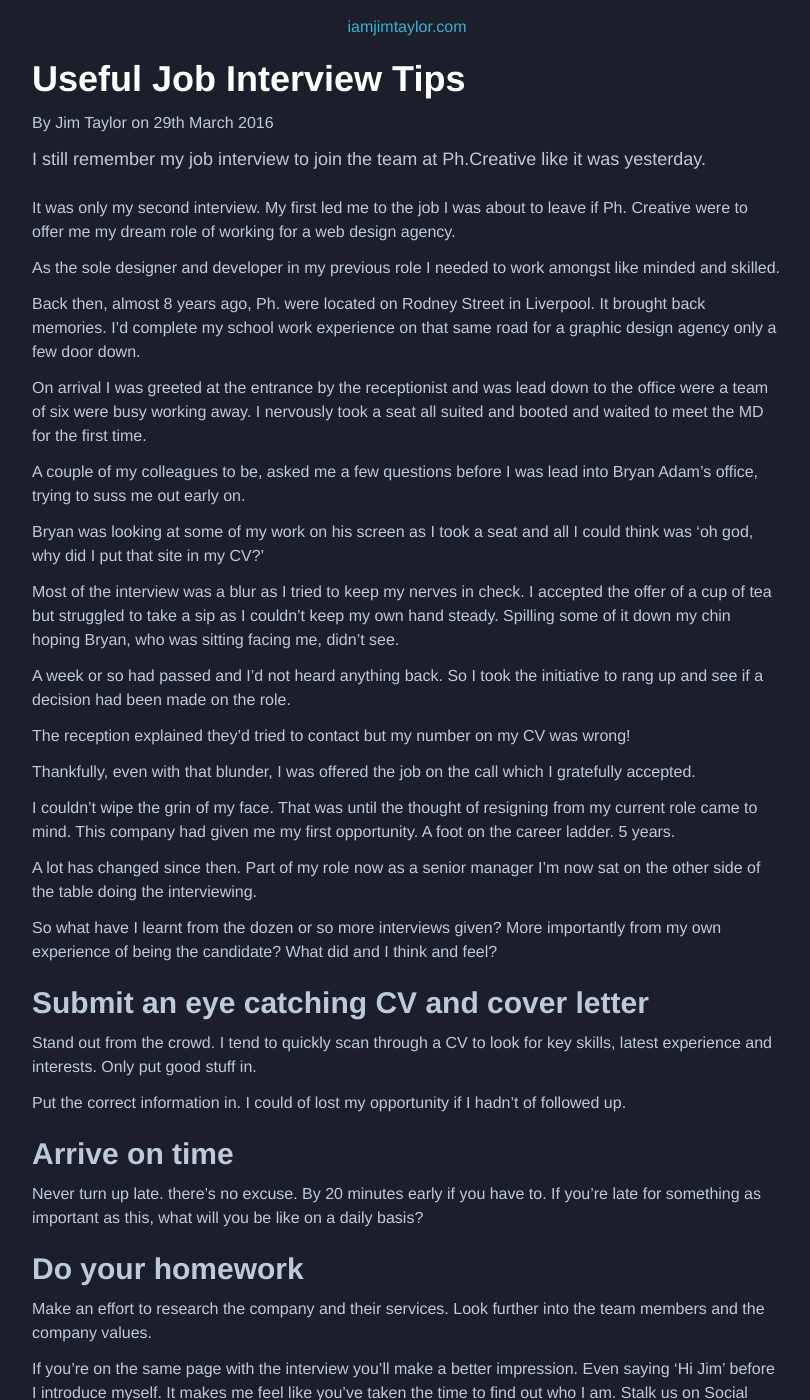
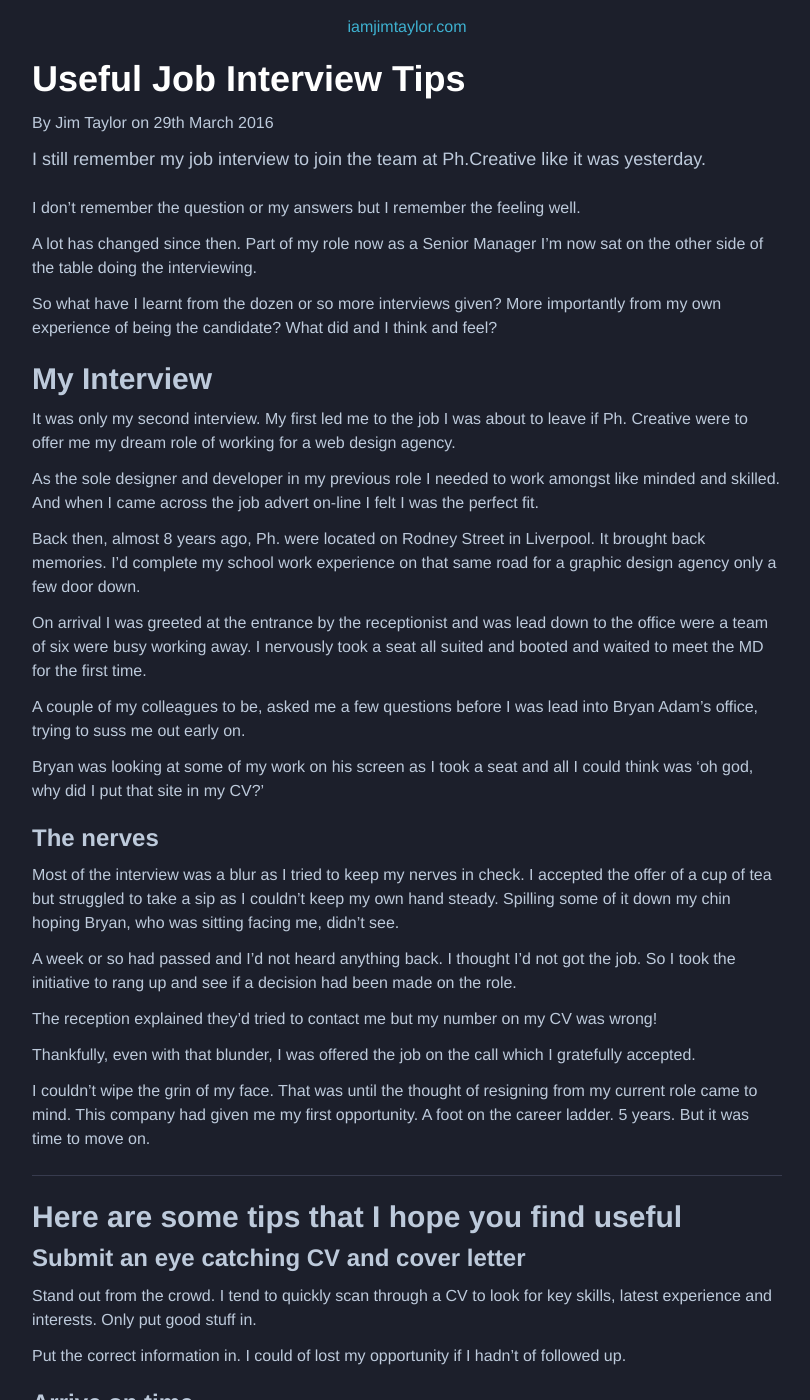
Before and after one commit to iamjimtaylor/iamjimtaylor, a Jekyll site: the page built from _posts/2016-03-29-job-interviews.md, in a window 1280 px wide and 1400 px high. Shown: the whole window, without its empty margins (233-1043 px from the left). Built offline with Jekyll 4.4.1, drawn with Linux system fonts in a browser that asks for light colours.

Commit message:
updated to post

```diff
--- a/_posts/2016-03-29-job-interviews.md
+++ b/_posts/2016-03-29-job-interviews.md
@@ -8,9 +8,17 @@ permalink: posts/useful-job-interview-tips/
 
 <p class="lead">I still remember my job interview to join the team at Ph.Creative like it was yesterday.</p>
 
+I don't remember the question or my answers but I remember the feeling well.
+
+A lot has changed since then. Part of my role now as a Senior Manager I’m now sat on the other side of the table doing the interviewing.
+
+So what have I learnt from the dozen or so more interviews given? More importantly from my own experience of being the candidate? What did and I think and feel?
+
+## My Interview
+
 It was only my second interview. My first led me to the job I was about to leave if Ph. Creative were to offer me my dream role of working for a web design agency.
 
-As the sole designer and developer in my previous role I needed to work amongst like minded and skilled.
+As the sole designer and developer in my previous role I needed to work amongst like minded and skilled. And when I came across the job advert on-line I felt I was the perfect fit.
 
 Back then, almost 8 years ago, Ph. were located on Rodney Street in Liverpool. It brought back memories. I'd complete my school work experience on that same road for a graphic design agency only a few door down.
 
@@ -20,36 +28,39 @@ A couple of my colleagues to be, asked me a few questions before I was lead into
 
 Bryan was looking at some of my work on his screen as I took a seat and all I could think was 'oh god, why did I put that site in my CV?'
 
+### The nerves
+
 Most of the interview was a blur as I tried to keep my nerves in check. I accepted the offer of a cup of tea but struggled to take a sip as I couldn't keep my own hand steady. Spilling some of it down my chin hoping Bryan, who was sitting facing me, didn't see.
 
-A week or so had passed and I'd not heard anything back. So I took the initiative to rang up and see if a decision had been made on the role.
+A week or so had passed and I'd not heard anything back. I thought I'd not got the job. So I took the initiative to rang up and see if a decision had been made on the role.
 
-The reception explained they'd tried to contact but my number on my CV was wrong!
+The reception explained they'd tried to contact me but my number on my CV was wrong!
 
 Thankfully, even with that blunder, I was offered the job on the call which I gratefully accepted.
 
-I couldn't wipe the grin of my face. That was until the thought of resigning from my current role came to mind. This company had given me my first opportunity. A foot on the career ladder. 5 years.
+I couldn't wipe the grin of my face. That was until the thought of resigning from my current role came to mind. This company had given me my first opportunity. A foot on the career ladder. 5 years. But it was time to move on.
 
-A lot has changed since then. Part of my role now as a senior manager I'm now sat on the other side of the table doing the interviewing.
+<hr>
 
-So what have I learnt from the dozen or so more interviews given? More importantly from my own experience of being the candidate? What did and I think and feel?
+## Here are some tips that I hope you find useful
 
-## Submit an eye catching CV and cover letter
+
+### Submit an eye catching CV and cover letter
 
 Stand out from the crowd. I tend to quickly scan through a CV to look for key skills, latest experience and interests. Only put good stuff in.
 
 Put the correct information in. I could of lost my opportunity if I hadn't of followed up.
 
-## Arrive on time
+### Arrive on time
 Never turn up late. there's no excuse. By 20 minutes early if you have to. If you're late for something as important as this, what will you be like on a daily basis?
 
-## Do your homework
+### Do your homework
 
 Make an effort to research the company and their services. Look further into the team members and the company values.
 
 If you’re on the same page with the interview you’ll make a better impression. Even saying ‘Hi Jim’ before I introduce myself. It makes me feel like you’ve taken the time to find out who I am. Stalk us on Social Media.
 
-## Look the part
+### Look the part
 
 Act and dress like you already work for the company.
 
@@ -57,7 +68,7 @@ If everyone dresses smart/casual and you turn up suited and booted, it doesn’t
 
 The best interviews I’ve had are when it feels less like an interview. Instead, a great conversation about our passion for digital.
 
-## Ask questions
+### Ask questions
 
 The culture and people would be a major factor for me. You're going to be spending more time with these folks than you do your own family!
 
@@ -65,7 +76,7 @@ Don't sit there mute.
 
 We’ll ask you about your personal life to gauge what type of character you are and if you’ll fit in. The person is just as important as the skills.
 
-## Stand out
+### Stand out
 
 Saying you like to socialise with friends is what everyone says. Give us something interesting.
 
@@ -75,13 +86,13 @@ Show you have a passion for something other than your job.
 
 <b>Be interesting, have a point of difference.</b>
 
-## Follow up
+### Follow up
 
 After the interview, send something more to keep you in mind. Usually we’ll interview several people for one role to compare.
 
 Bring food or drinks to the interview. Or present a set of creative slides about yourself. Send us gifts to thank for us for the time. impress us. If you really want to work here, do anything to stand out from the other candidates. Just don't beg.
 
-## Ask for feedback
+### Ask for feedback
 
 Whether you got the job or not, it’s good to know why. Learn from the experience for next time.
 
```
